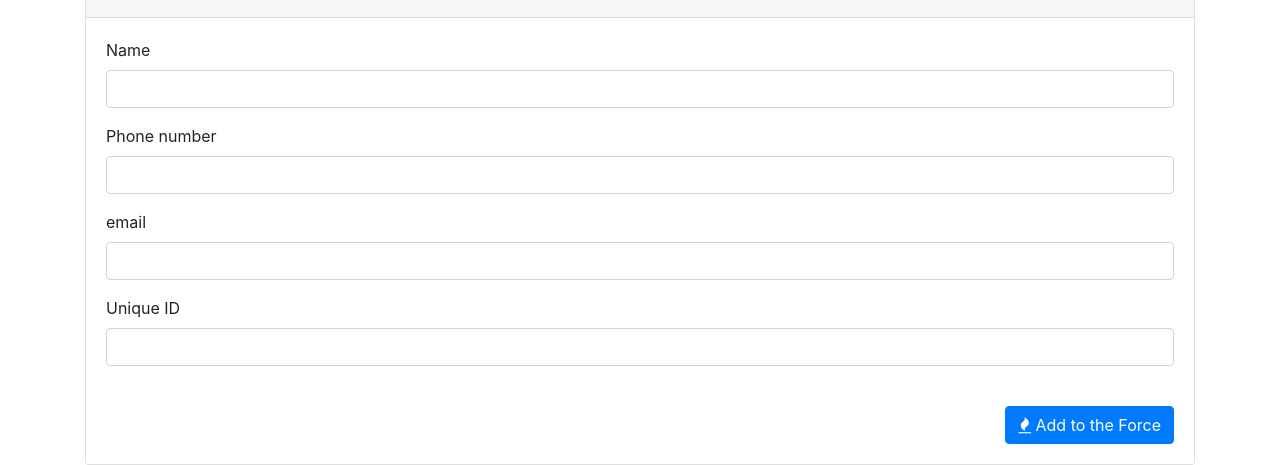
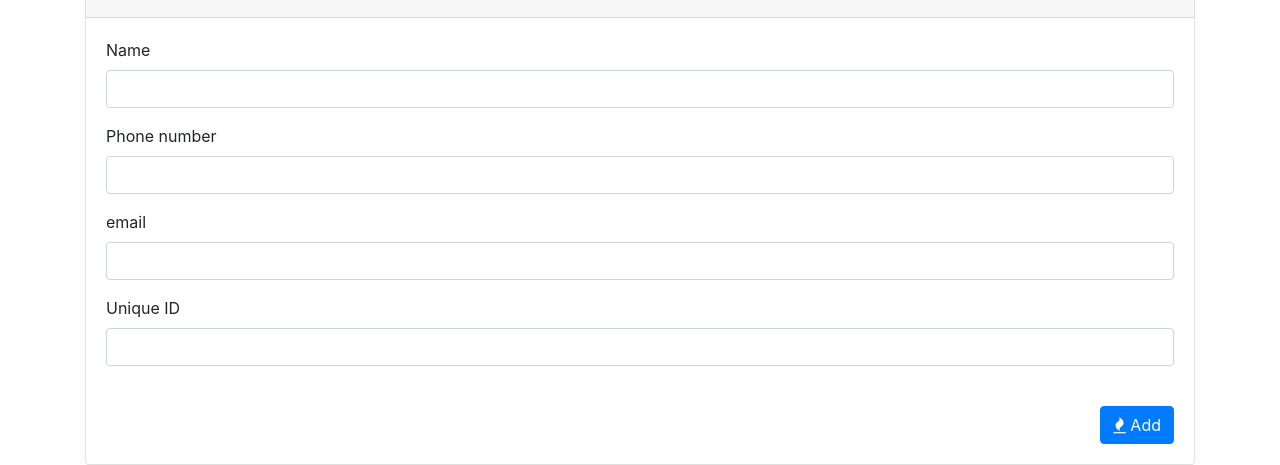
Before and after one commit to zahraaliaghazadeh/hot-restaurant, a website: page add.html in a window 1280 px wide. Shown: the part 380-845 px from the top of the page. Drawn offline with nearby package versions, Linux system fonts and the light colour scheme.

```diff
--- a/add.html
+++ b/add.html
@@ -53,7 +53,7 @@
             </form>
             <br>
             <div class="text-right">
-              <button type="submit" class="btn btn-primary btn-md" id="add-btn"><span class="fa fa-fire"></span> Add to the Force</button>
+              <button type="submit" class="btn btn-primary btn-md" id="add-btn"><span class="fa fa-fire"></span> Add </button>
             </div>
           </div>
         </div>
```
Also changed, not shown: view.html (+1 -1 lines).
